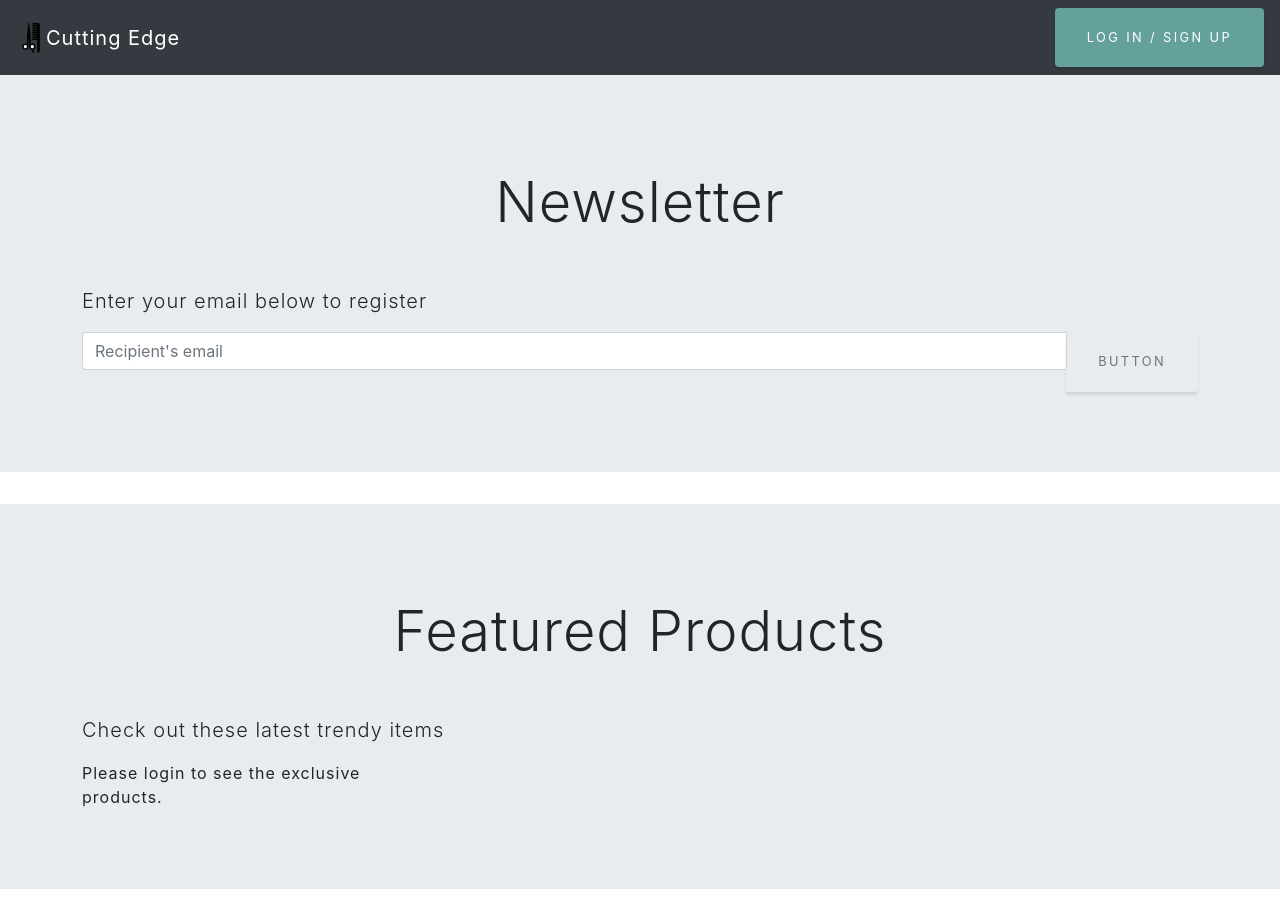
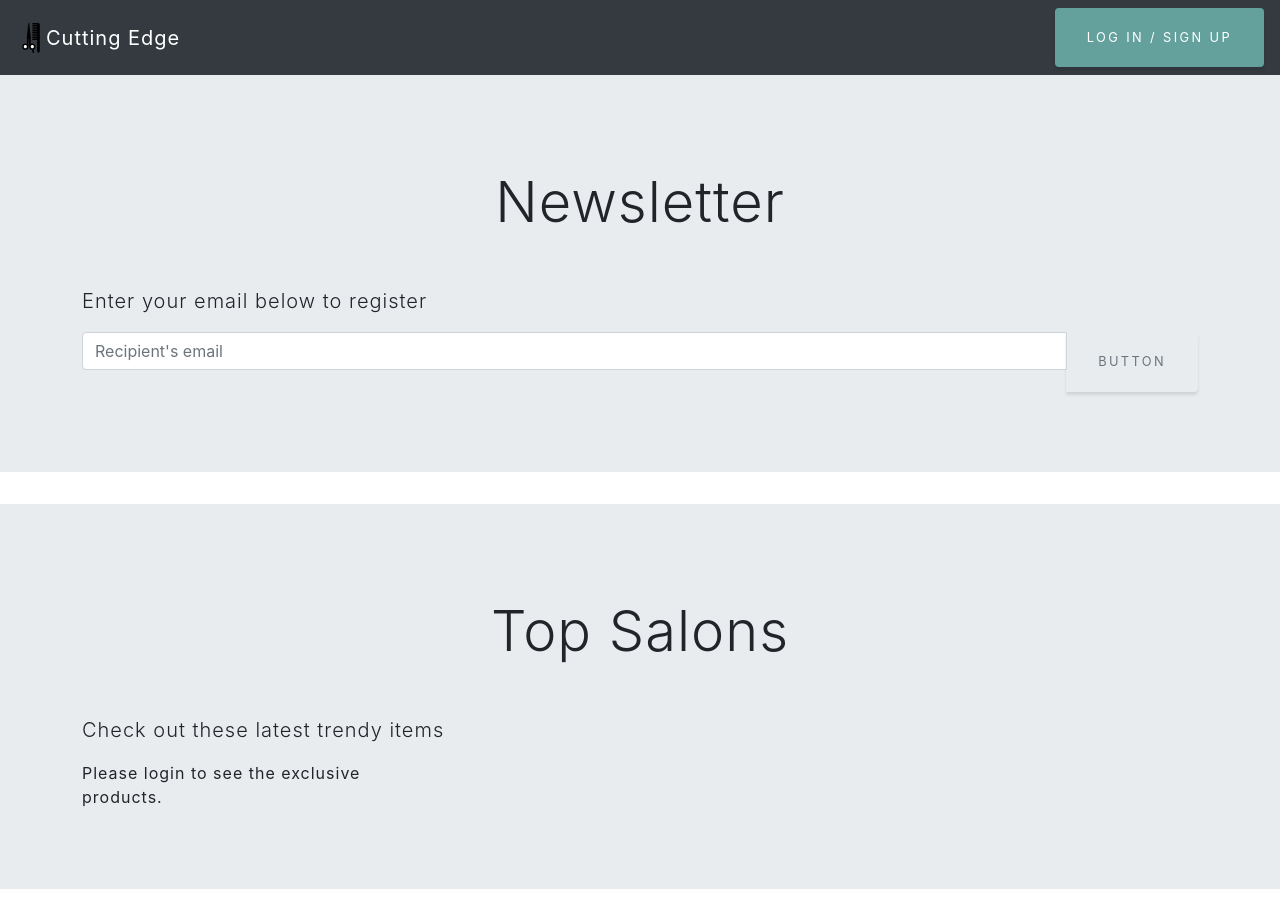
Before and after one commit to sarahzamrik/finalproject-frontend, a React (Create React App) app: page / in a window 1280 px wide. Built offline with nearby package versions, Linux system fonts and the light colour scheme.

Commit message:
Making the ProductsList read data from backend

```diff
--- a/src/LandingPage.js
+++ b/src/LandingPage.js
@@ -1,9 +1,11 @@
 import React, { useContext, useEffect, useState , Comment} from 'react';
 import AppContext from './AppContext';
-import Card from './Card.js';
+//import Card from './Card.js';
 import Jumbotron from './Jumbotron.js';
 import NavBar from './NavBar.js';
 import NewsletterForm from './NewsletterForm.js';
+import ProductsList from './ProductsList.js';
+import UserAvatar from './UserAvatar.js';
 import './bootstrap.bundle.min.js';
 import './styles.css';
 
@@ -37,34 +39,31 @@ const [state, setState] = useState({ products: []});
   return (
     <div>
         <NavBar />
-        <Jumbotron
-          title="Newsletter"
-          description="Enter your email below to register"
-        >
-          <NewsletterForm />
+        <Jumbotron title="Newsletter" description="Enter your email below to register">
+            <NewsletterForm/>
         </Jumbotron>
 
-        <Jumbotron
-          title="Featured Products"
-          description="Check out these latest trendy items"
-        >
-
+        <Jumbotron title="Top Salons" description="Check out these latest trendy items">
             <div className="row">
             {
                 globalState.loggedIn === true &&
-            state.products.map(
+                state.products.map
+                (
                 (product)=>
                      <div className="col-lg-4 col-sm-6">
-                  <Card
-                    title={product.brand}
+                         <ProductsList
+                            title={product.salonName}
                             description={product.description}
-                    image={product.image}
-                    buttonLabel="Buy"
+                            image={product.salonImage}
+                            location={product.location}
+                            price={product.price}
+                            review={product.clientsReview}
+                            buttonLabel="Book Now"
                             buttonLink="#"
                         />
-                </div>)
+                </div>
+                )
             }
-
             {
                 globalState.loggedIn === false &&
                     <div className="col-lg-4 col-sm-6">
@@ -98,6 +97,7 @@ class App extends React.Component {
               <ul className="navbar-nav ml-auto">
                   <li className="nav-item"><a className="nav-link js-scroll-trigger" href="#about">About</a></li>
                   <li className="nav-item"><a className="nav-link js-scroll-trigger" href="#blog">Blog</a></li>
+                  <li className="nav-item"><a className="nav-link js-scroll-trigger" href="#salonsList">Salons List</a></li>
                   <li className="nav-item"><a className="nav-link js-scroll-trigger" href="#indicators">Indicators</a></li>
                   <li className="nav-item"><a className="nav-link js-scroll-trigger" href="#testimonials">Testimonials</a></li>
                   <li className="nav-item"><a className="nav-link js-scroll-trigger" href="#signup">Contact</a></li>
```
Lines whose indentation alone changed are shown as unchanged.
